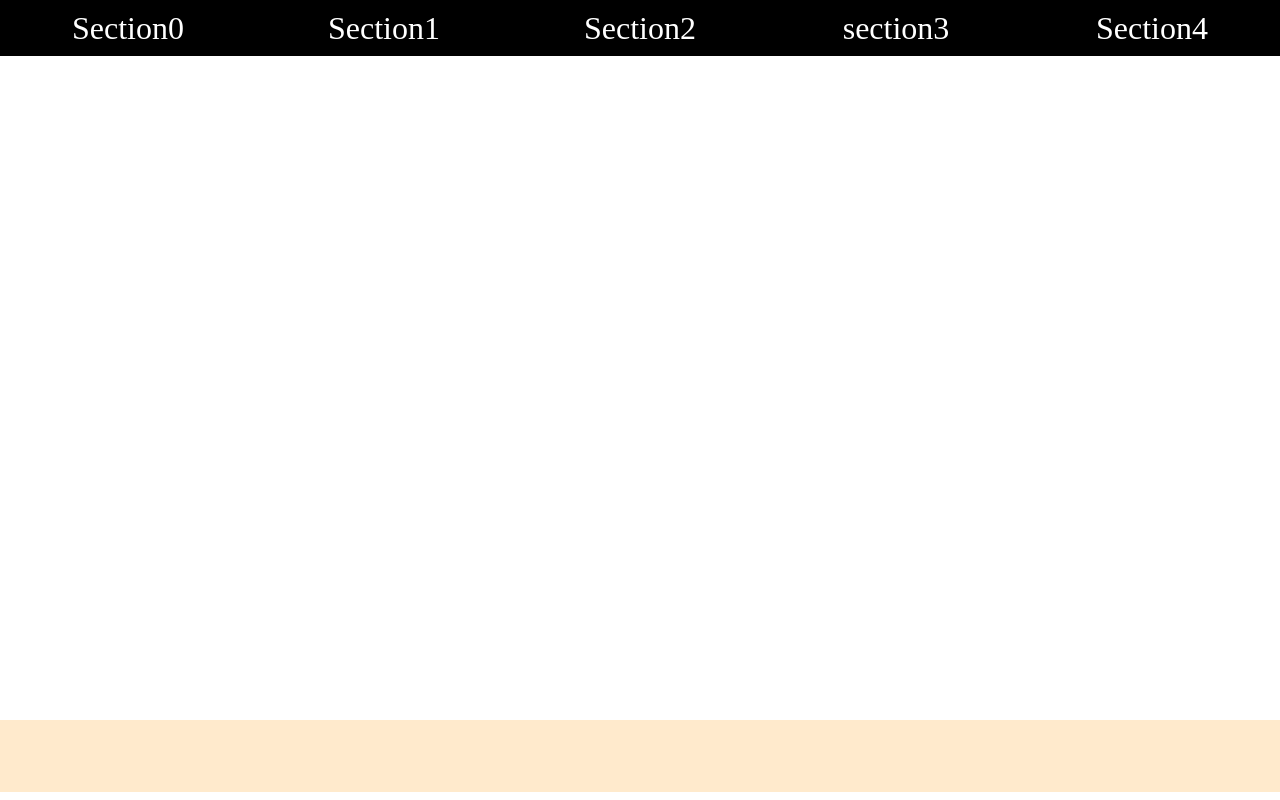
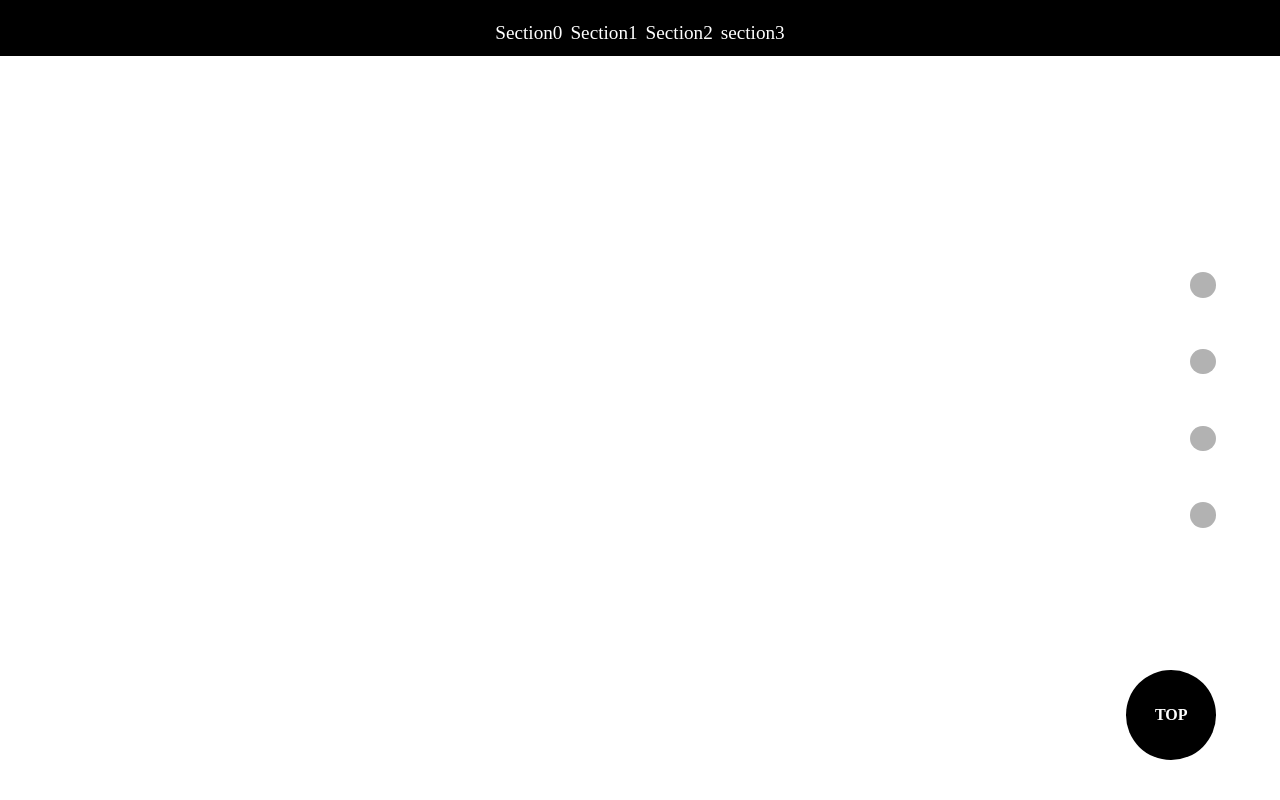
Before and after one commit to hotvely/hotvely, a plain HTML site: page index.html in a window 1280 px wide. Shown: the top 800 px of the page. Drawn offline with Linux system fonts and the light colour scheme.

Commit message:
2023_08_25
네비게이션 .. 추가.. 변경

```diff
--- a/index.html
+++ b/index.html
@@ -24,14 +24,47 @@
         align-items: center;
         font-size: 2rem;
       }
-      .navbar dl {
+      .navbar a {
         width: 20%;
         text-align: center;
+        text-decoration: none;
+        color: white;
+        font-size: 1.2rem;
       }
+      .navbar a:hover {
+        color: lightblue;
+      }
+      .sidebar {
+        width: 2%;
+        height: 40%;
+
+        position: fixed;
+        right: 5%;
+        bottom: 30%;
+        display: flex;
+        flex-direction: column;
+        justify-content: center;
+        align-items: center;
+      }
+      .sidebar nav {
+        width: 100%;
+        display: flex;
+        flex-direction: column;
+      }
+      .sidebar nav a {
+        width: 100%;
+        padding-bottom: 100%;
+        background-color: rgba(0, 0, 0, 0.3);
+        border-radius: 50%;
+        margin-top: 100%;
+        margin-bottom: 100%;
+      }
+
       .container {
         display: flex;
         align-items: center;
         justify-content: center;
+        flex-wrap: nowrap;
         margin: 0;
       }
       .container_row {
@@ -79,17 +112,59 @@
         padding: 1%;
         font-size: 1rem;
       }
+
+      /* 상단 올리는 네비이미지 */
+      #top {
+        /* 반응형 정사각 형 만드는 방법 */
+        width: 7%;
+        padding-bottom: 7%;
+
+        position: fixed;
+        right: 5%;
+        bottom: 5%;
+      }
+      #top a {
+        width: 100%;
+        height: 100%;
+        text-decoration: none;
+        color: white;
+        border-radius: 50%;
+        background-color: black;
+        font-weight: bold;
+        position: absolute;
+        top: 0;
+        bottom: 0;
+        left: 0;
+        right: 0;
+
+        display: flex;
+        justify-content: center;
+        align-items: center;
+      }
     </style>
   </head>
   <body style="margin: 0; padding: 0">
     <div id="wrap">
-      <nav class="navbar">
-        <dl>Section0</dl>
-        <dl>Section1</dl>
-        <dl>Section2</dl>
-        <dl>section3</dl>
-        <dl>Section4</dl>
+      <header>
+        <div class="navbar">
+          <nav>
+            <a href="#section0">Section0</a>
+            <a href="#section1">Section1</a>
+            <a href="#section2">Section2</a>
+            <a href="#section3">section3</a>
           </nav>
+        </div>
+        <!-- 우측 사이드 바 만들기 -->
+        <div class="sidebar">
+          <nav>
+            <a href="#section0"></a>
+            <a href="#section1"></a>
+            <a href="#section2"></a>
+            <a href="#section3"></a>
+          </nav>
+        </div>
+      </header>
+      <main>
         <div id="totalpage">
           <!-- 메인페이지 -->
           <div class="section" id="section0"></div>
@@ -142,7 +217,8 @@
                       </p>
 
                       <p>
-                      ⭐ 포토폴리오를 비롯한 제 이야기를 들어주시면 감사합니다.
+                        ⭐ 포토폴리오를 비롯한 제 이야기를 들어주시면
+                        감사합니다.
                       </p>
 
                       <p>
@@ -170,45 +246,131 @@
               </div>
             </div>
           </div>
-
+          <!-- section2 -->
           <div
             class="section"
             id="section2"
             style="background-color: rgb(246, 218, 255)"
           >
             <p style="margin: 0px">
-            Lorem, ipsum dolor sit amet consectetur adipisicing elit. Quia saepe
-            ipsum quos, sed temporibus ex nesciunt deleniti dolores iure debitis
-            inventore nihil sint cumque, eos laboriosam vel optio numquam sequi!
+              Lorem, ipsum dolor sit amet consectetur adipisicing elit. Quia
+              saepe ipsum quos, sed temporibus ex nesciunt deleniti dolores iure
+              debitis inventore nihil sint cumque, eos laboriosam vel optio
+              numquam sequi!
             </p>
           </div>
+          <!-- section3 -->
           <div
             class="section"
             id="section3"
             style="background-color: rgb(219, 236, 255)"
           >
             <p style="margin: 0px">
-            Lorem ipsum dolor sit amet consectetur adipisicing elit. Reiciendis
-            quae aspernatur ex omnis maxime debitis sit repellendus! Laudantium
-            odit doloremque a sunt magnam iusto modi ab, itaque voluptatibus in
-            molestiae.
+              Lorem ipsum dolor sit amet consectetur adipisicing elit.
+              Reiciendis quae aspernatur ex omnis maxime debitis sit
+              repellendus! Laudantium odit doloremque a sunt magnam iusto modi
+              ab, itaque voluptatibus in molestiae.
             </p>
           </div>
+          <div id="top">
+            <a href="#">TOP</a>
           </div>
+        </div>
+      </main>
     </div>
 
     <script>
+      // -----------------------------------------------------변수
+      // 페이지, 부분페이지 관련 변수
       const totalPage_Element = document.getElementById("totalpage");
       const sectionPages = totalPage_Element.getElementsByClassName("section");
       const section_size = sectionPages.length;
+      let pageNum = 0;
+      let currSection = sectionPages[pageNum];
+
+      //네비게이션 관련 변수
+      const navSide = document.querySelectorAll(".sidebar a");
+      const navSide_size = navSide.length;
+      let currSidebar = navSide[0];
+      const default_color = "black";
+      const change_color = "rgba(0, 0, 0, 0.7)";
+      // -----------------------------------------------------변수
+
+      // -----------------------------------------------------초기화
       //각 section별 페이지 사이즈 동적으로 부여
-      console.log(window.innerWidth);
-
       for (let i = 0; i < section_size; i++) {
         sectionPages[i].style.width = window.innerWidth + "px";
-        sectionPages[i].style.height = window.innerHeight - 80 + "px";
+        sectionPages[i].style.height = window.innerHeight + 40 + "px";
+      }
+      navSide[0].style.backgroundColor = change_sidebar_color;
+      // -----------------------------------------------------초기화
+
+      // ----------------------------------------------------- 함수
+      function change_sidebar_color(_target) {
+        if (currSidebar != _target) {
+          currSidebar.style.backgroundColor = default_color;
+        }
+        currSidebar = _target;
+        currSidebar.style.backgroundColor = change_color;
       }
 
+      window.addEventListener("wheel", function () {
+        let scrollTop = window.pageYOffset;
+        let sidebar_Count = 0;
+        if (scrollTop < 500) {
+          change_sidebar_color(navSide[0]);
+        } else if (scrollTop < 1200) {
+          change_sidebar_color(navSide[1]);
+        } else if (scrollTop < 1900) {
+          change_sidebar_color(navSide[2]);
+        } else {
+          change_sidebar_color(navSide[3]);
+        }
+      });
+      // window.addEventListener("wheel", function (event) {
+      //   // 현재 페이지 번호 0이하인 경우 예외처리.
+      //   if (pageNum < 0) {
+      //     console.log("현제 페이지 값 0 이하로 들어가 있음.");
+      //     pageNum = 0;
+      //     return;
+      //   }
+
+      //   // 휠 아래로 내릴때
+      //   if (event.deltaY > 0) {
+      //     if (pageNum < section_size) {
+      //       ++pageNum;
+      //       window.scrollTo({
+      //         top: sectionPages[pageNum].offsetTop,
+      //         behavior: "smooth",
+      //       });
+      //       currSection = sectionPages[pageNum];
+      //     } else {
+      //       pageNum = section_size;
+      //       currSection = sectionPages[section_size];
+      //     }
+      //   }
+      //   // 휠 위로 올릴때
+      //   else {
+      //     if (pageNum > 0) {
+      //       --pageNum;
+      //       window.scrollTo({
+      //         top: sectionPages[pageNum].offsetTop,
+      //         behavior: "smooth",
+      //       });
+      //       currSection = sectionPages[pageNum];
+      //     } else {
+      //       pageNum = 0;
+      //       currSection = sectionPages[section_size];
+      //     }
+      //   }
+      // });
+
+      //우측 사이드 바 색상 변경
+      for (let i = 0; i < navSide_size; i++) {
+        navSide[i].addEventListener("click", function (event) {
+          change_sidebar_color(event.target);
+        });
+      }
       window.addEventListener("resize", () => {
         if (window.innerHeight < 600 || window.innerWidth < 600) {
           // 미디어 쿼리... 자바스크립트로.. 특정 값 이하로 해상도가 줄어들었을 경우에 로직
@@ -217,7 +379,7 @@
 
         for (let i = 0; i < section_size; i++) {
           sectionPages[i].style.width = window.innerWidth + "px";
-          sectionPages[i].style.height = window.innerHeight - 80 + "px";
+          sectionPages[i].style.height = window.innerHeight + 40 + "px";
         }
 
         console.log(
```
Lines whose indentation alone changed are shown as unchanged.
